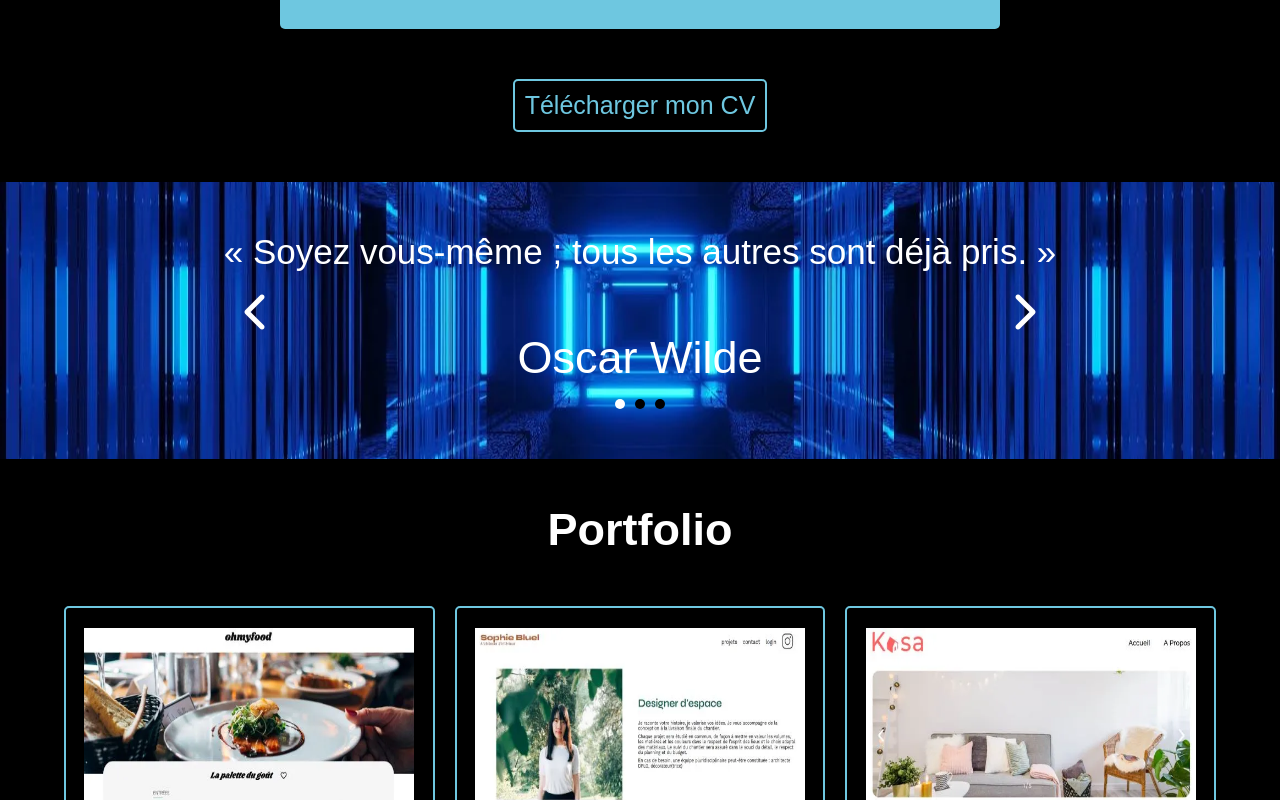
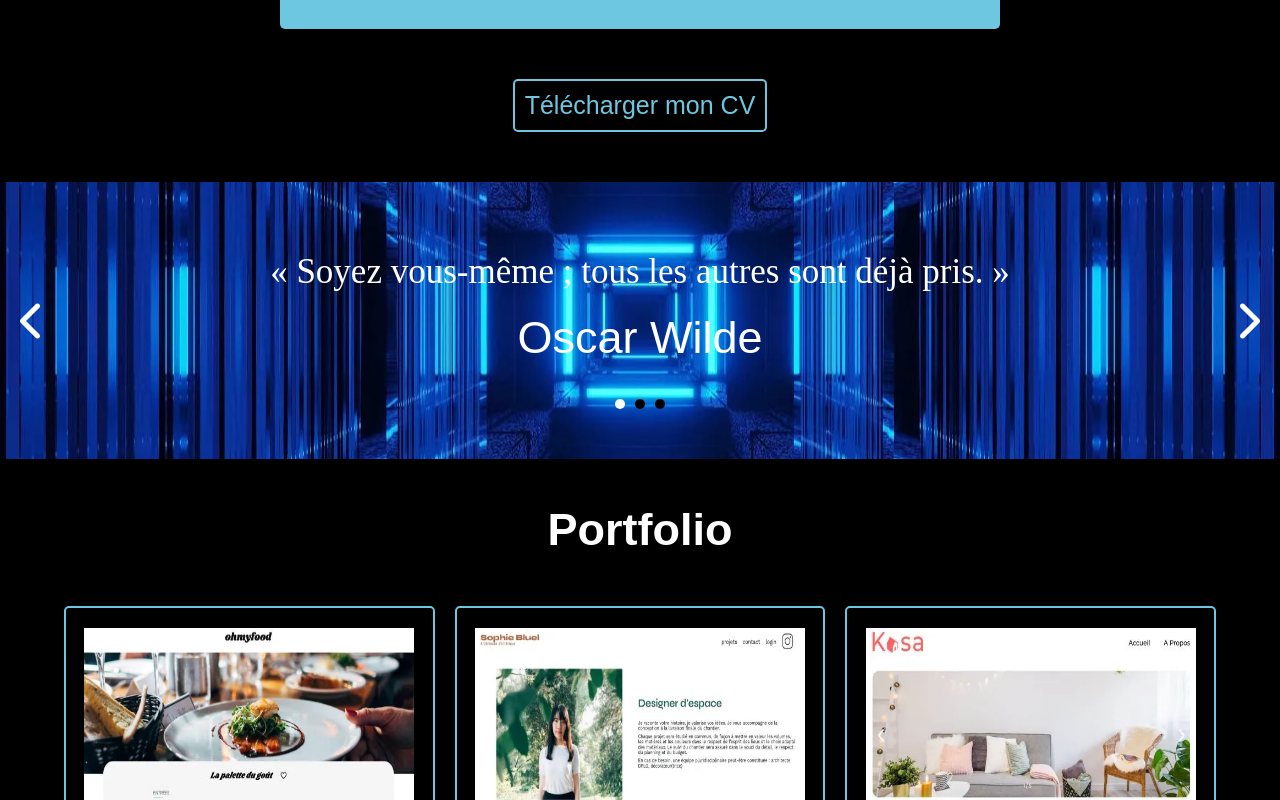
Before and after one commit to FIFCHAM/Bertrand_Surjous_portfolio, a React (Vite) app: page / in a window 1280 px wide. Shown: the part 1902-2702 px from the top of the page. Built offline with nearby package versions, Linux system fonts and the light colour scheme.

Commit message:
refactor: Improve carousel component responsiveness
Enhance carousel functionality for both desktop and mobile

Implement smooth scrolling and responsive design

Add mobile detection and adjust UI accordingly

```diff
--- a/src/components/Branding/Branding.scss
+++ b/src/components/Branding/Branding.scss
@@ -27,7 +27,6 @@
     .branding-animation {
       height: 40px;
       overflow: hidden;
-      margin-left: 1rem;
     }
 
     .branding-animation>div>div {
--- a/src/components/Carousel/Carousel.jsx
+++ b/src/components/Carousel/Carousel.jsx
@@ -1,83 +1,87 @@
 import "./carousel.scss";
 import { Famousquotes } from "../../data/Famousquotes";
-import { useState ,useRef} from "react";
+import { useState, useRef, useEffect } from "react";
 
 function Carousel() {
   const [currentIndex, setCurrentIndex] = useState(0);
   const carouselRef = useRef(null);
-  const [isTransitioning, setIsTransitioning] = useState(false);
+  const [isMobile, setIsMobile] = useState(false);
 
-  // Fonction pour changer de citation
+  // Détecte si on est sur un appareil mobile
+  useEffect(() => {
+    const handleResize = () => setIsMobile(window.innerWidth <= 768);
+    handleResize();
+    window.addEventListener("resize", handleResize);
+    return () => window.removeEventListener("resize", handleResize);
+  }, []);
+
+  // Fonction pour changer de citation (desktop uniquement)
   const handlePrev = () => {
-    setIsTransitioning(true);
-    setTimeout(() => {
-
-    setCurrentIndex((prevIndex) =>
-      prevIndex === 0 ? Famousquotes.length - 1 : prevIndex - 1
-    );
-    setIsTransitioning(false);
-    }, 500);
+    if (!isMobile) {
+      const newIndex =
+        currentIndex === 0 ? Famousquotes.length - 1 : currentIndex - 1;
+      scrollToIndex(newIndex);
+    }
   };
 
   const handleNext = () => {
-    setIsTransitioning(true);
-    setTimeout(() => {
-      setCurrentIndex((prevIndex) =>
-        prevIndex === Famousquotes.length - 1 ? 0 : prevIndex + 1
-      );
-      setIsTransitioning(false);
-    }, 500);
+    if (!isMobile) {
+      const newIndex =
+        currentIndex === Famousquotes.length - 1 ? 0 : currentIndex + 1;
+      scrollToIndex(newIndex);
+    }
   };
 
-  // Fonction pour sélectionner une citation avec les bullets
- /* const handleBulletClick = (index) => {
-    setIsTransitioning(true);
-    setTimeout(() => {
+  // Scroll à un index particulier
+  const scrollToIndex = (index) => {
+    const offset = carouselRef.current.offsetWidth * index;
+    carouselRef.current.scrollTo({
+      left: offset,
+      behavior: "smooth",
+    });
     setCurrentIndex(index);
-      setIsTransitioning(false);
-    }, 500);
-  };*/
+  };
 
-  return (
-    <div
-        className="carousel-track"
-        ref={carouselRef}
-        onScroll={(e) => {
+  // Gestion du défilement pour mobile
+  const handleScroll = (e) => {
+    if (isMobile) {
       const { scrollLeft, offsetWidth } = e.target;
       const newIndex = Math.round(scrollLeft / offsetWidth);
       setCurrentIndex(newIndex);
-        }}
+    }
+  };
+
+  return (
+    <div className="carousel-container">
+      <div className="carousel-track" ref={carouselRef} onScroll={handleScroll}>
+        {Famousquotes.map((quote, index) => (
+          <div
+            key={index}
+            className={`quote ${index === currentIndex ? "active" : ""}`}
+            style={{ scrollSnapAlign: "center" }}
           >
-
-    <div className={`quote ${isTransitioning ? "fade-out" : "fade-in"}`}>
-
-      <p>{Famousquotes[currentIndex].text}</p>
+            <p className="quote-text">{quote.text}</p>
+            <p className="quote-author">{quote.author}</p>
+          </div>
+        ))}
+      </div>
+      {!isMobile && (
         <div className="fa-chevron">
           <i className="fas fa-chevron-left" onClick={handlePrev} />
           <i className="fas fa-chevron-right" onClick={handleNext} />
         </div>
-      <p>{Famousquotes[currentIndex].author}</p>
-
-
+      )}
       <div className="bullets">
         {Famousquotes.map((_, index) => (
           <span
             key={index}
             className={`bullet ${index === currentIndex ? "active" : ""}`}
-          //onClick={() => handleBulletClick(index)}
-          onClick={() => {
-            const offset = carouselRef.current.offsetWidth * index;
-            carouselRef.current.scrollTo({ left: offset, behavior: "smooth" });
-            setCurrentIndex(index);
-          }}
+            onClick={() => scrollToIndex(index)}
           />
         ))}
       </div>
     </div>
-        </div>
-
-
-
   );
 }
+
 export default Carousel;
--- a/src/components/Carousel/carousel.scss
+++ b/src/components/Carousel/carousel.scss
@@ -1,19 +1,25 @@
 @import '../../styles/_variables.scss';
 
-/*.carousel-container {
-    display: flex;
-    flex-direction: column;
-    justify-content: center;
-    align-items: center;
-    width: 100%;
-    color: $primary-color;
-    margin-top: 50px;
-*/
+/*.carousel-container{
+    position: relative;
+}
 .carousel-track {
     display: flex;
     overflow-x: scroll; // Activer le défilement horizontal
     scroll-snap-type: x mandatory; // Activer le snap au centre
     -webkit-overflow-scrolling: touch; // Smooth scroll sur mobile
+
+
+
+    @media (min-width: 768px) {
+        .fa-chevron {
+            display: flex;
+        }
+
+        .carousel-track {
+            overflow-x: hidden; // Désactiver le scroll horizontal
+        }
+    }
     .quote {
         display: flex;
         flex-direction: column;
@@ -27,9 +33,11 @@
         transition: all 0.4s ease-in-out;
         scroll-behavior: smooth;
         scrollbar-width: none;
+
         &::-webkit-scrollbar {
             display: none; // Désactiver l'affichage de la scrollbar (Chrome, Safari)
         }
+
 
         p {
             font-family: sans-serif;
@@ -73,7 +81,7 @@
         }
 
         @media (max-width: 500px) {
-        .fa-chevron i{
+            .fa-chevron i {
                 font-size: 25px;
 
 
@@ -119,14 +127,108 @@
 
         }
     }
-    @media (min-width: 768px) {
-        .fa-chevron {
-          display: flex;
+
+}*/
+.carousel-container {
+    position: relative;
 }
 
 .carousel-track {
-          overflow-x: hidden; // Désactiver le scroll horizontal
+    display: flex;
+    overflow-x: scroll;
+    scroll-snap-type: x mandatory;
+    scroll-behavior: smooth;
+    -webkit-overflow-scrolling: touch;
+
+    .quote {
+        flex: 0 0 100%; // Chaque slide prend toute la largeur
+        display: flex;
+        flex-direction: column;
+        justify-content: center;
+        align-items: center;
+        scroll-snap-align: center; // Alignement au centre
+        transition: transform 0.4s ease-in-out;
+        color: $primary-color;
+        margin-top: 50px;
+    }
+
+    &::-webkit-scrollbar {
+        display: none;
     }
 }
 
+.quote-author {
+    font-family: sans-serif;
+    font-size: 45px;
+    margin: 0;
+    align-items: center;
 }
+
+.quote-text:first-child {
+    font-size: 35px;
+    margin: 0;
+    margin-bottom: 20px;
+    text-align: center;
+}
+
+@media (max-width: 500px) {
+    .quote {
+        p {
+            font-size: 28px;
+            margin-bottom: 10px;
+
+        }
+
+        p:first-child {
+            font-size: 25px;
+            margin-bottom: 30px;
+
+        }
+
+    }
+}
+
+.fa-chevron {
+    position: absolute;
+    top: 50%;
+    width: 100%;
+    display: flex;
+    justify-content: space-between;
+    transform: translateY(-50%);
+    pointer-events: none;
+
+    i {
+        margin-left: 20px;
+        margin-right: 20px;
+        pointer-events: all;
+        font-size: 40px;
+        cursor: pointer;
+        color: $primary-color;
+        transition: color 0.3s;
+    }
+
+    i:hover {
+        color: $tertiary-color;
+    }
+}
+
+.bullets {
+    display: flex;
+    justify-content: center;
+    margin-top: 15px;
+    margin-bottom: 50px;
+
+    .bullet {
+        width: 10px;
+        height: 10px;
+        border-radius: 50%;
+        background-color: $secondary-color;
+        margin: 0 5px;
+        cursor: pointer;
+        transition: background-color 0.3s;
+
+        &.active {
+            background-color: $primary-color;
+        }
+    }
+}
```
Lines whose indentation alone changed are shown as unchanged.
